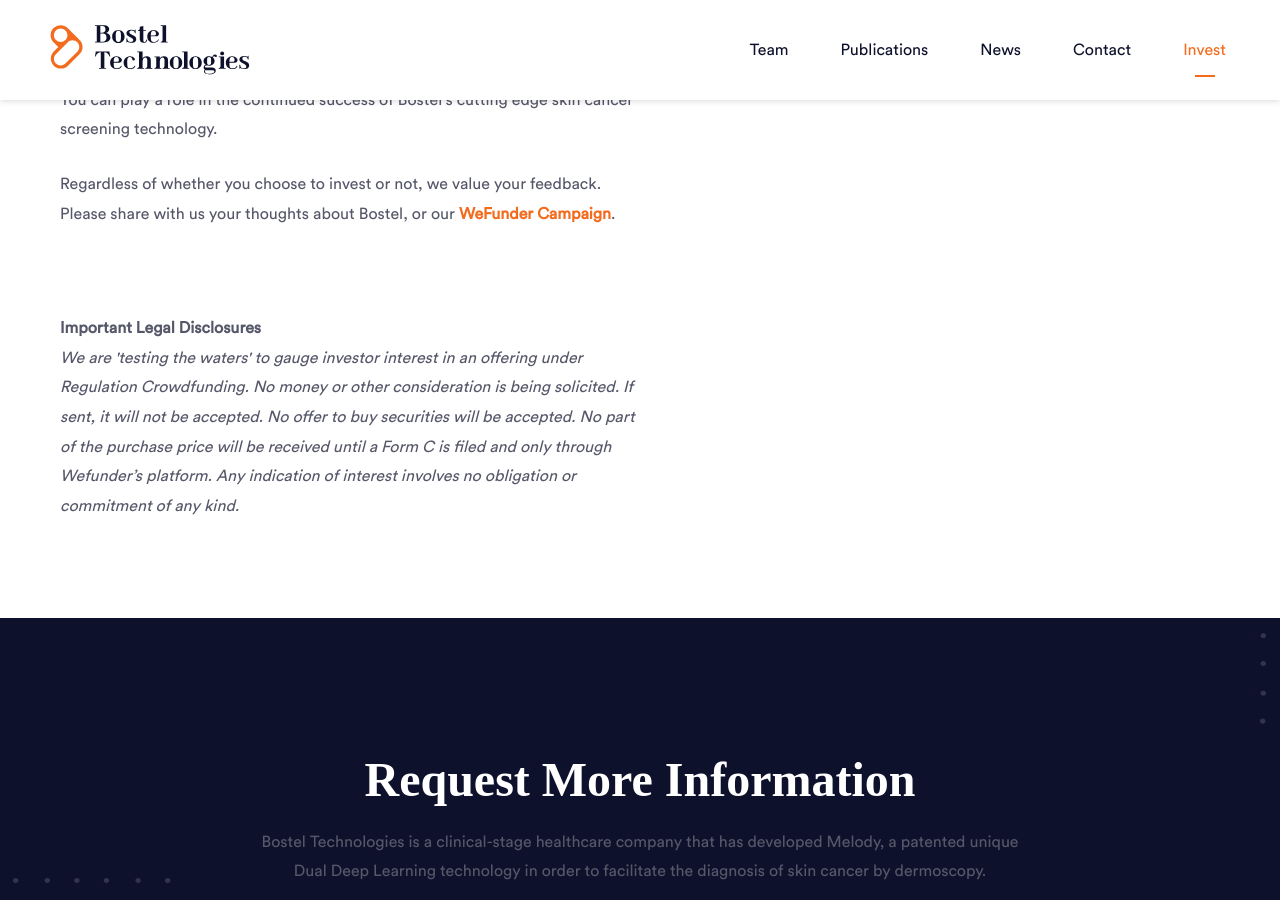
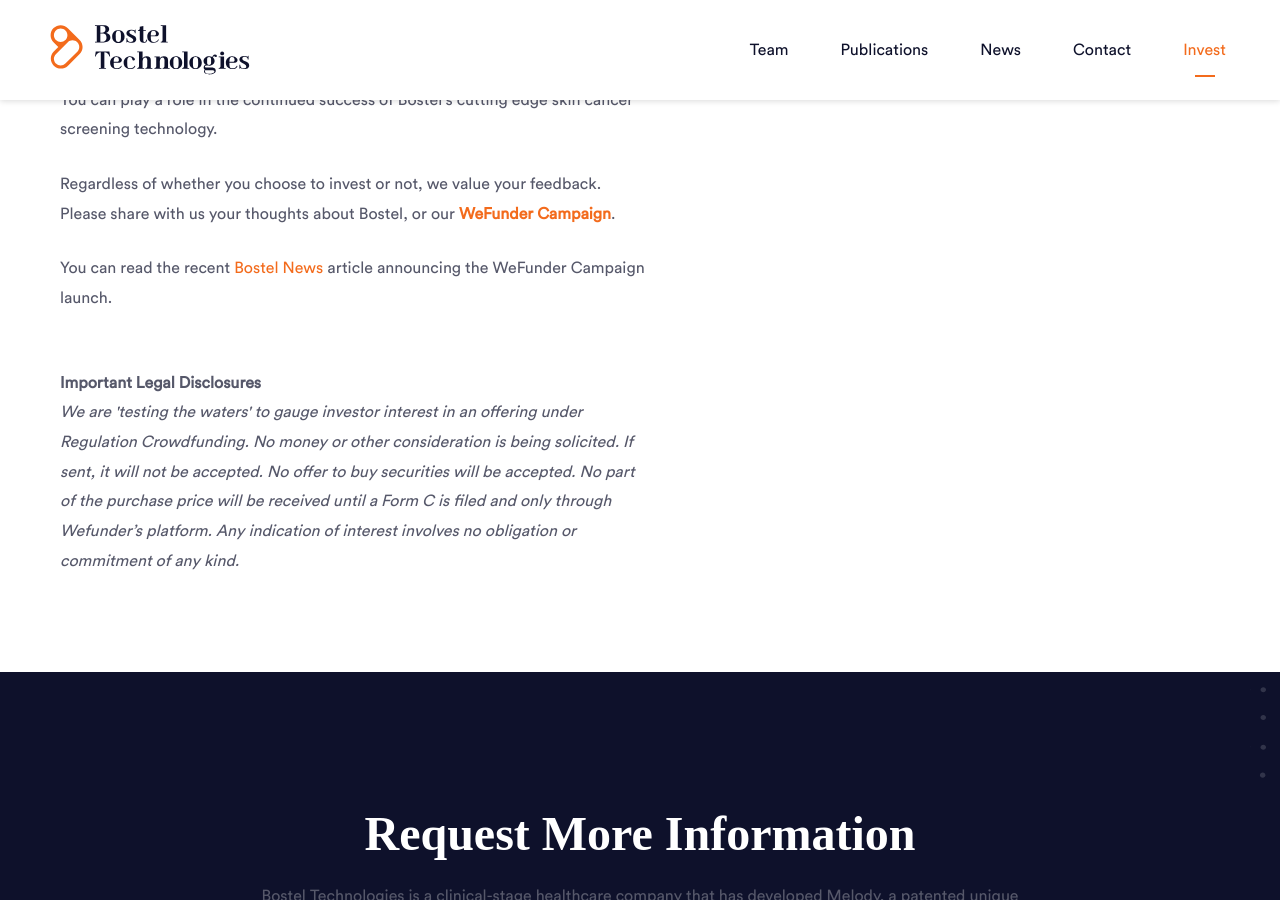
Before and after one commit to brucenwalker/bostelweb, a Jekyll site: the page built from invest.md, in a window 1280 px wide and 900 px high, scrolled down 950 px. Built offline with Jekyll 4.4.1, drawn with Linux system fonts in a browser that asks for light colours; some web fonts are replaced.

Commit message:
Add files via upload

```diff
--- a/invest.md
+++ b/invest.md
@@ -37,6 +37,9 @@ slug: invest
 					<p>
 					Regardless of whether you choose to invest or not, we value your feedback. Please share with us your thoughts about Bostel, or our <b><a target="_new" href="https://wefunder.com/bostel.technologies.llc.2">WeFunder Campaign</a></b>.
 					<br />
+					</p>
+					<p>
+					You can read the recent <a href="/news">Bostel News</a> article announcing the WeFunder Campaign launch.
 					<br />
 					<br />
                     </p>
```
